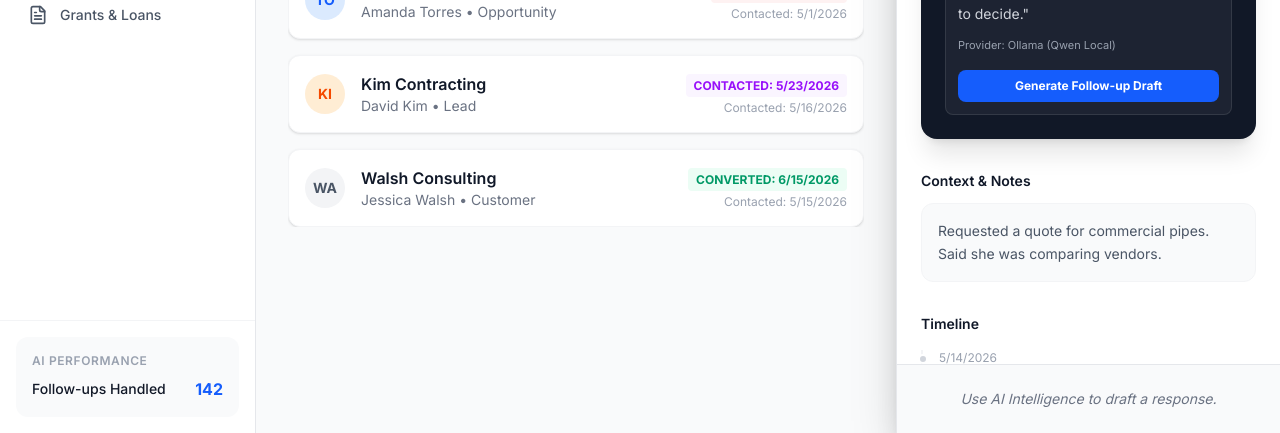
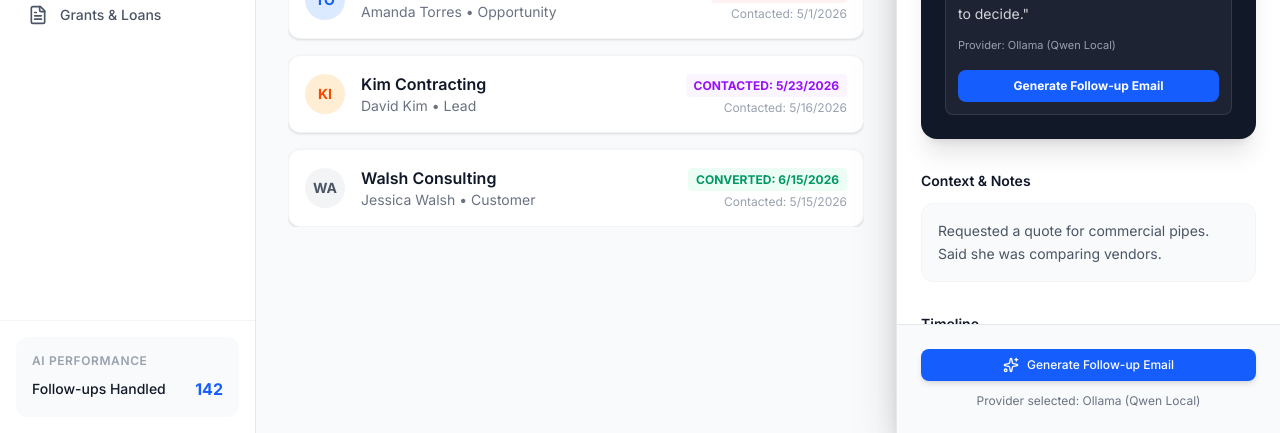
Before and after one commit to Arnoldlarry15/followflow, a React (Vite) app: page / in a window 1280 px wide. Both pictures are taken after a click on the element 768 px from the left and 179 px from the top of the page. Shown: the part 367-800 px from the top of the page. Built offline with nearby package versions, Linux system fonts and the light colour scheme; no server answers.

Commit message:
feat: restore follow-up email generation action in lead detail
Agent-Logs-Url: https://github.com/Arnoldlarry15/followflow/sessions/a939f8f9-b2d6-43b1-90ab-6899bd0022b5

Co-authored-by: Arnoldlarry15 <109889595+Arnoldlarry15@users.noreply.github.com>

```diff
--- a/src/components/LeadDetail.tsx
+++ b/src/components/LeadDetail.tsx
@@ -12,19 +12,30 @@ interface LeadDetailProps {
 export default function LeadDetail({ lead, llmProvider, onClose }: LeadDetailProps) {
   const [draft, setDraft] = useState('');
   const [isGenerating, setIsGenerating] = useState(false);
+  const [generatedProvider, setGeneratedProvider] = useState<LLMProvider | null>(null);
+  const [generatedModel, setGeneratedModel] = useState<string | null>(null);
 
   const handleGenerateDraft = async () => {
     setIsGenerating(true);
     setDraft('');
+    setGeneratedProvider(null);
+    setGeneratedModel(null);
     try {
       const response = await fetch('/api/draft', {
         method: 'POST',
         headers: { 'Content-Type': 'application/json' },
         body: JSON.stringify({ leadContext: lead, provider: llmProvider }),
       });
-      const data = await response.json();
+      const data = (await response.json()) as {
+        draft?: string;
+        error?: string;
+        provider?: LLMProvider;
+        model?: string;
+      };
       if (response.ok && data.draft) {
         setDraft(data.draft);
+        setGeneratedProvider(data.provider ?? llmProvider);
+        setGeneratedModel(data.model ?? null);
       } else {
         setDraft(data.error || 'Failed to generate draft.');
       }
@@ -78,7 +89,7 @@ export default function LeadDetail({ lead, llmProvider, onClose }: LeadDetailPro
                   onClick={handleGenerateDraft}
                   className="mt-4 w-full py-2 bg-blue-600 hover:bg-blue-500 text-white text-xs font-bold rounded-lg flex items-center justify-center gap-2 transition-colors"
                 >
-                  Generate Follow-up Draft
+                  Generate Follow-up Email
                 </button>
               )}
               {isGenerating && (
@@ -117,14 +128,29 @@ export default function LeadDetail({ lead, llmProvider, onClose }: LeadDetailPro
         </div>
       </div>
 
-      {/* Action Footer (Removed Generation button because it's in the AI Panel now) */}
+      {/* Action Footer */}
       <div className="p-6 bg-gray-50 border-t border-gray-200">
         {!draft && !isGenerating && (
-          <p className="text-sm text-gray-500 text-center italic">Use AI Intelligence to draft a response.</p>
+          <div className="space-y-3">
+            <button
+              onClick={handleGenerateDraft}
+              className="w-full bg-blue-600 hover:bg-blue-700 text-white font-medium py-2 px-4 rounded-lg shadow-md transition-colors text-xs flex items-center justify-center gap-2"
+            >
+              <Sparkles className="w-4 h-4" />
+              Generate Follow-up Email
+            </button>
+            <p className="text-xs text-gray-500 text-center">Provider selected: {LLM_PROVIDER_LABELS[llmProvider]}</p>
+          </div>
         )}
 
         {draft && !isGenerating && (
           <div className="space-y-4 animate-in slide-in-from-bottom-2 fade-in duration-300">
+            {(generatedProvider || generatedModel) && (
+              <p className="text-[11px] text-gray-500">
+                Generated by {generatedProvider ? LLM_PROVIDER_LABELS[generatedProvider] : LLM_PROVIDER_LABELS[llmProvider]}
+                {generatedModel ? ` · ${generatedModel}` : ''}
+              </p>
+            )}
             <div className="bg-white border text-sm text-gray-700 border-gray-100 shadow-sm rounded-xl p-4 max-h-[300px] overflow-y-auto whitespace-pre-wrap leading-relaxed">
               {draft}
             </div>
```
